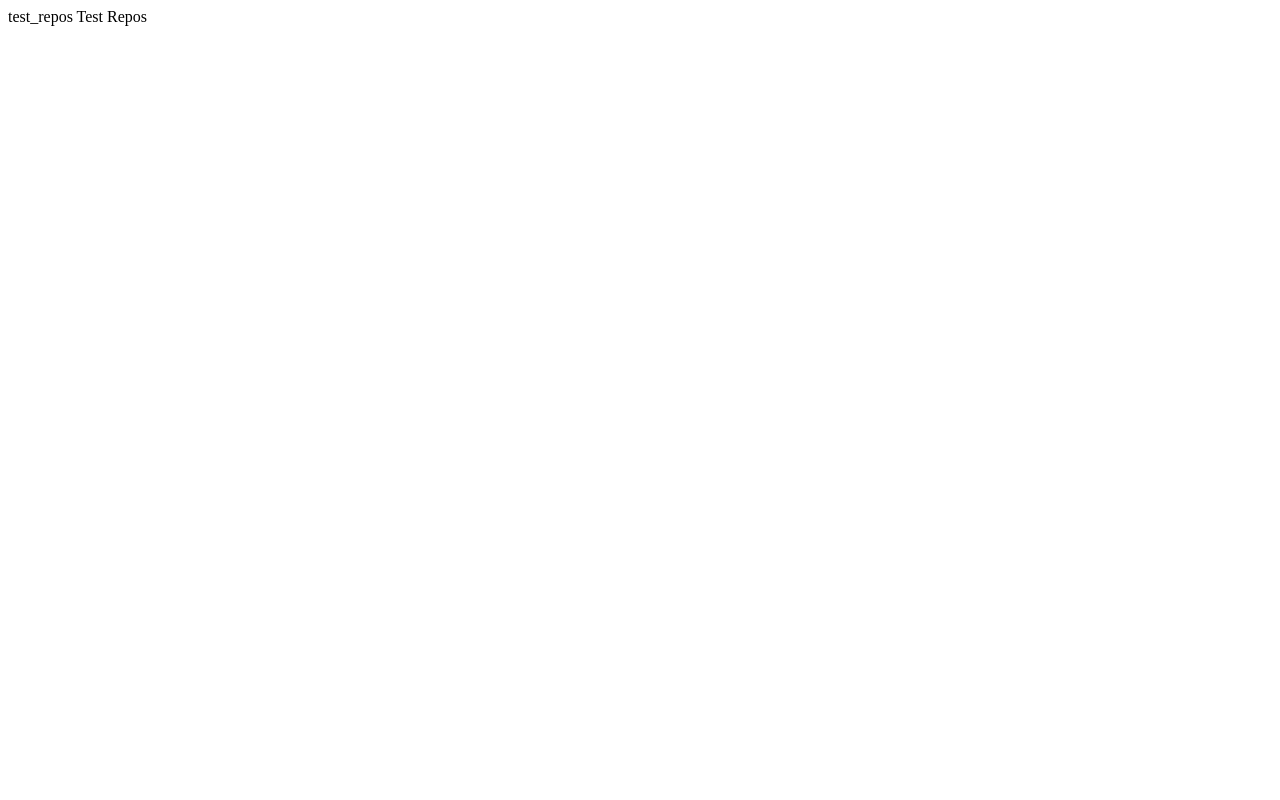
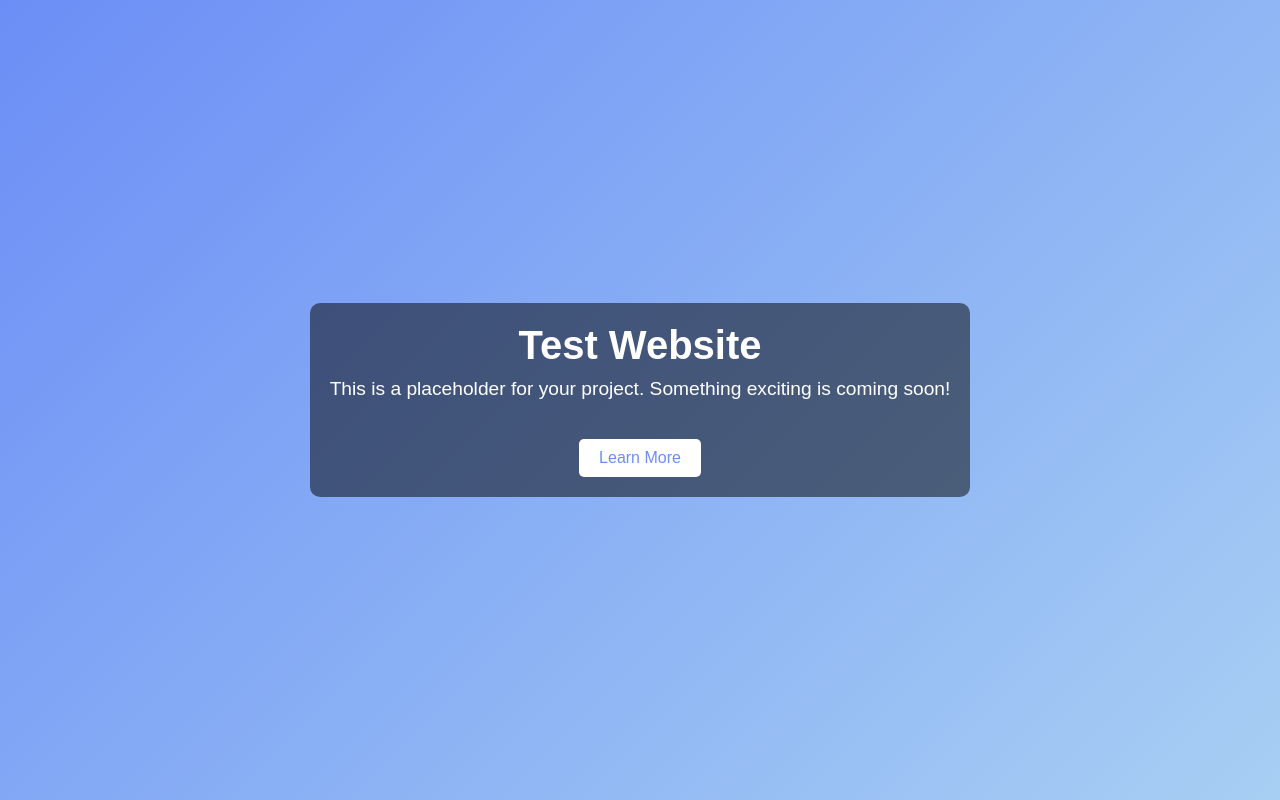
Before and after one commit to serhiismetanskyi/test_repos, a plain HTML site: page index.html in a window 1280 px wide. Drawn offline with Linux system fonts and the light colour scheme.

Commit message:
Update index.html

```diff
--- a/index.html
+++ b/index.html
@@ -1,2 +1,59 @@
-test_repos
-Test Repos
+<!DOCTYPE html>
+<html lang="en">
+<head>
+    <meta charset="UTF-8">
+    <meta name="viewport" content="width=device-width, initial-scale=1.0">
+    <meta name="description" content="Test website - placeholder">
+    <meta name="author" content="Your Name">
+    <title>Test Website</title>
+    <style>
+        body {
+            font-family: Arial, sans-serif;
+            margin: 0;
+            padding: 0;
+            display: flex;
+            justify-content: center;
+            align-items: center;
+            height: 100vh;
+            background: linear-gradient(135deg, #6b8ef6, #a7cff3);
+            color: #fff;
+            text-align: center;
+        }
+        .container {
+            padding: 20px;
+            background: rgba(0, 0, 0, 0.5);
+            border-radius: 10px;
+        }
+        h1 {
+            font-size: 2.5em;
+            margin: 0;
+        }
+        p {
+            font-size: 1.2em;
+            margin-top: 10px;
+        }
+        .btn {
+            display: inline-block;
+            margin-top: 20px;
+            padding: 10px 20px;
+            font-size: 1em;
+            color: #6b8ef6;
+            background: #fff;
+            text-decoration: none;
+            border-radius: 5px;
+            transition: background 0.3s, color 0.3s;
+        }
+        .btn:hover {
+            background: #6b8ef6;
+            color: #fff;
+        }
+    </style>
+</head>
+<body>
+    <div class="container">
+        <h1>Test Website</h1>
+        <p>This is a placeholder for your project. Something exciting is coming soon!</p>
+        <a href="#" class="btn">Learn More</a>
+    </div>
+</body>
+</html>
```
